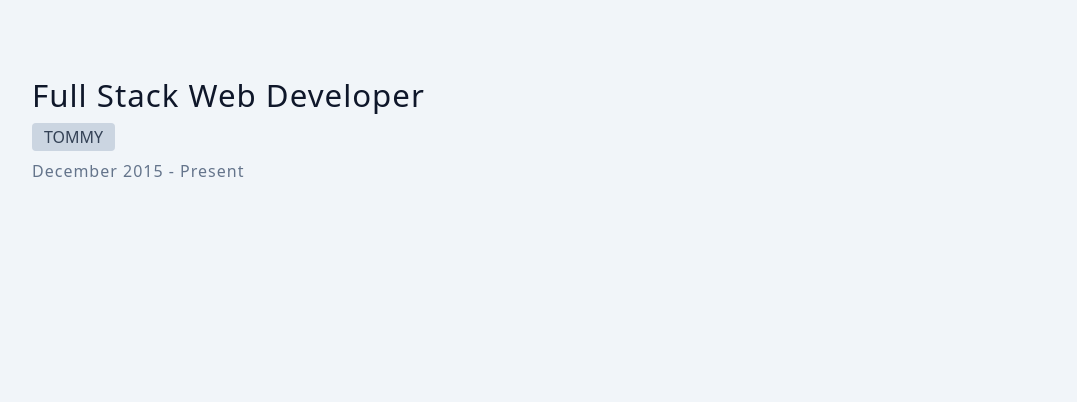
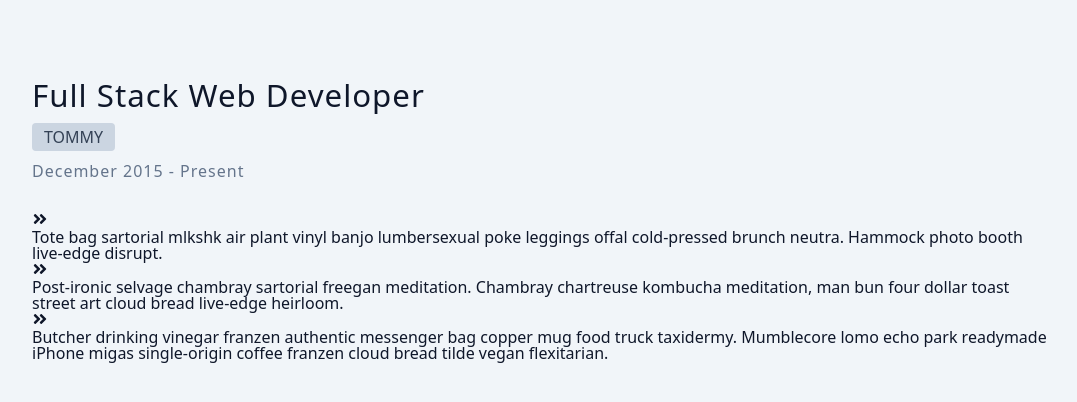
Before and after one commit to misiek869/Tabs_small-projects, a React (Vite) app: page / in a window 1280 px wide. Shown: the top 402 px of the page, without its empty margins (96-1173 px from the left). Built offline with nearby package versions, Linux system fonts and the light colour scheme.

Commit message:
create component

```diff
--- a/src/components/Duties.tsx
+++ b/src/components/Duties.tsx
@@ -1,12 +1,21 @@
+import { v4 as uuidv4 } from 'uuid'
+import { FaAngleDoubleRight } from 'react-icons/fa'
+
 type DutiesProps = {
 	duties: string[]
 }
 
-const Duties = ({ duties }) => {
+const Duties = ({ duties }: DutiesProps) => {
+	const id = uuidv4()
 	return (
 		<div>
 			{duties.map(duty => {
-				return <div className=''></div>
+				return (
+					<div key={id} className='job-desc'>
+						<FaAngleDoubleRight className='job-icon'></FaAngleDoubleRight>
+						<p>{duty}</p>
+					</div>
+				)
 			})}
 		</div>
 	)
```
